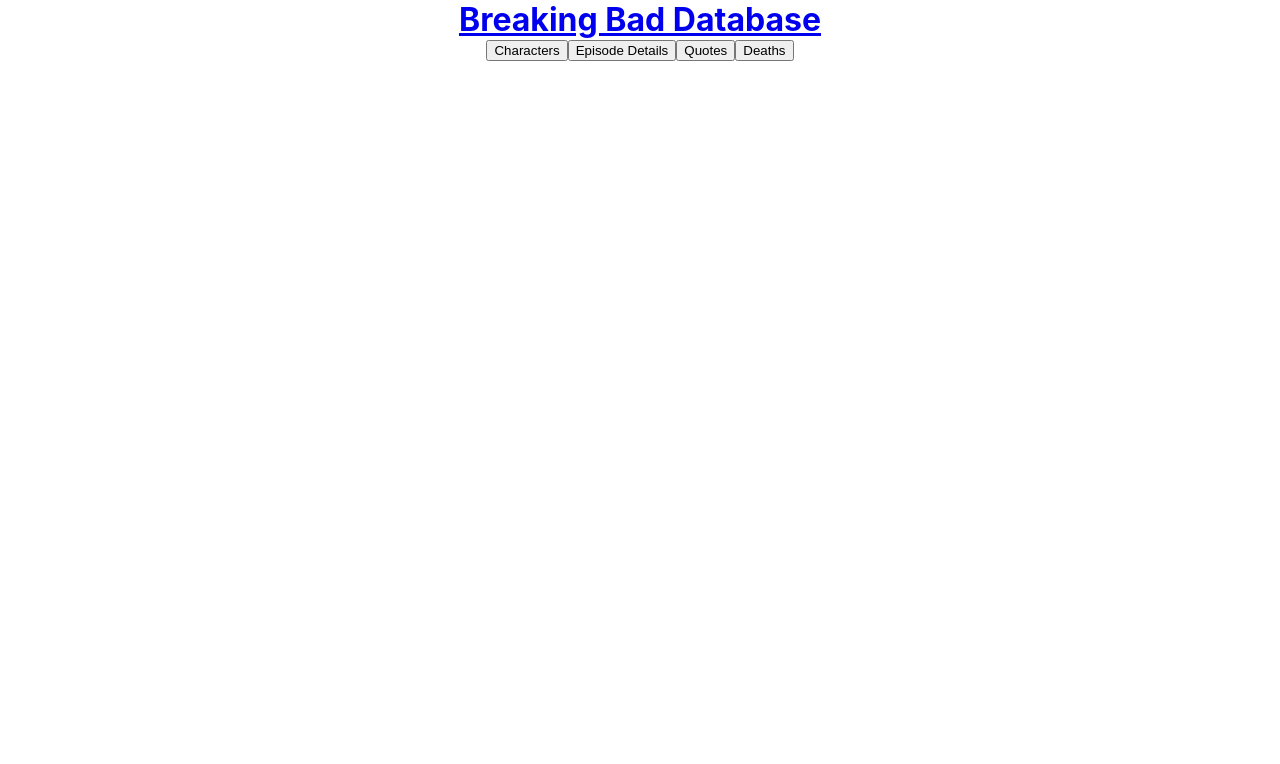
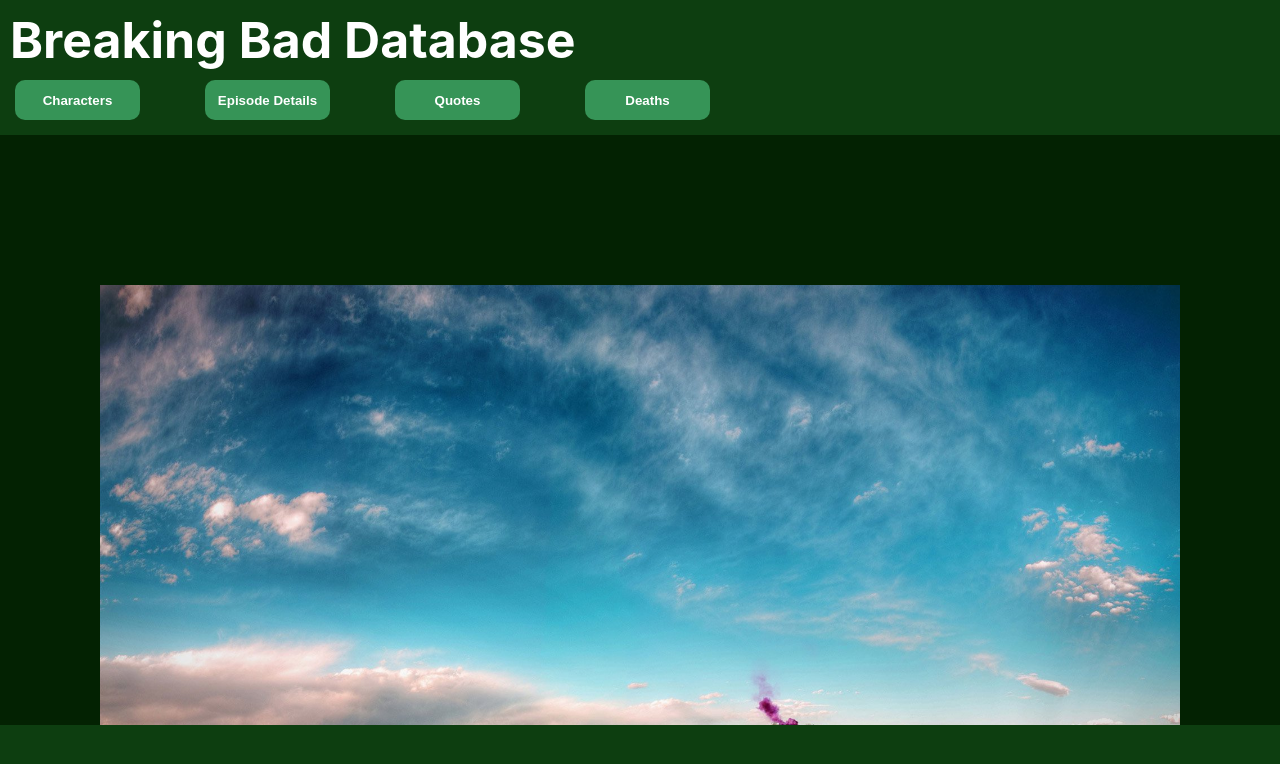
Before and after one commit to jck510/Breaking-Bad-App, a React (Create React App) app: page / in a window 1280 px wide. Shown: the top 764 px of the page. Built offline with nearby package versions, Linux system fonts and the light colour scheme.

Commit message:
Home Page work

```diff
--- a/src/App.css
+++ b/src/App.css
@@ -28,6 +28,7 @@
   color: #61dafb;
 }
 
+
 @keyframes App-logo-spin {
   from {
     transform: rotate(0deg);
--- a/src/components/HomePage.js
+++ b/src/components/HomePage.js
@@ -4,12 +4,29 @@
 const HomePage = () => {
   return (
     <div className='home-page'>
-        <div className='main-nav-bar'>
-            <Link to='/'><h1>Breaking Bad Database</h1></Link>
+        <div className='main-nav-bar-div'>
+            <Link to='/' className='links'><h1>Breaking Bad Database</h1></Link>
+            <div className='nav-bar-buttons-div'>
             <Link to='/characters'><button>Characters</button></Link>
             <Link to='/episode-details'><button>Episode Details</button></Link>
             <Link to='/quotes'><button>Quotes</button></Link>
             <Link to='/deaths'><button>Deaths</button></Link>
+
+            </div>
+
+
+        </div>
+        <div className='auto-slider'>
+        <ul className='main-photos-list'>
+            <li><img alt='' src='../assets/images/mainphoto1.jpg'/></li>
+            <li><img alt='' src='../assets/images/mainphoto2.jpg'/></li>
+            <li><img alt='' src='../assets/images/mainphoto3.jpg'/></li>
+            <li><img alt='' src='../assets/images/mainphoto4.jpg'/></li>
+        </ul>
+
+        </div>
+
+        <div className='main-footer-div'>
 
         </div>
     </div>
--- a/src/index.css
+++ b/src/index.css
@@ -1,18 +1,23 @@
 :root {
   --color-one: #093009;
-  --color-two: #0D3E10;
+  --top-bar-color: #0D3E10;
   --color-three: #1F6032;
   --color-four: #29773E;
-  --color-five: #369457;
-  --color-six: #032202;
+  --button-color: #369457;
+  --background-color: #032202;
+  --text-color: #FFFFFF;
+  --main-picture-desktop-width: 1080px;
+  --main-picture-desktop-height: 540px;
 }
 
 * {
   margin: 0;
+  padding: 0;
 }
 
 body {
   margin: 0;
+
   font-family: -apple-system, BlinkMacSystemFont, 'Segoe UI', 'Roboto', 'Oxygen',
     'Ubuntu', 'Cantarell', 'Fira Sans', 'Droid Sans', 'Helvetica Neue',
     sans-serif;
@@ -24,3 +29,116 @@
   font-family: source-code-pro, Menlo, Monaco, Consolas, 'Courier New',
     monospace;
 }
+
+.main-nav-bar-div {
+  background-color: var(--top-bar-color);
+}
+
+.main-nav-bar-div h1{
+  color: var(--text-color);
+  font-size: 50px;
+  padding: 10px;
+  display: flex;
+
+}
+
+.links {
+  text-decoration: none;
+}
+
+.main-footer-div {
+  background-color: var(--top-bar-color);
+  position: fixed;
+  bottom: 0;
+  width: 100%;
+  height: 75px;
+
+
+
+}
+
+.nav-bar-buttons-div {
+  display: flex;
+  justify-content: left;
+
+}
+
+.nav-bar-buttons-div button{
+  text-decoration: none;
+  font-weight: bold;
+  background-color: var(--button-color);
+  border: 0;
+  border-radius: 10px;
+  width: 125px;
+  height: 40px;
+  padding: 5px;
+  color: var(--text-color);
+  margin-left: 15px;
+  margin-right: 50px;
+  margin-bottom: 15px;
+}
+
+.nav-bar-buttons-div button:hover{
+  cursor: pointer;
+  background-color: var(--color-three);
+}
+
+.main-photos-list {
+  list-style: none;
+  display: flex;
+  /* animation-name: slide;
+  animation-duration: 10s;
+  animation-iteration-count:infinite; */
+
+  animation: slide 30s ease-in-out infinite;
+
+
+}
+
+.main-photos-list img {
+  width: 1080px;
+  /* height: var(--main-picture-desktop-height); */
+  height: 650px;
+  display: block;
+}
+
+.auto-slider{
+  display: flex;
+  margin: 150px auto;
+
+  /* outline: 1px solid red; */
+  width: 1080px;
+  /* height: var(--main-picture-desktop-height); */
+  height: 650px;
+  overflow-x: hidden;
+
+
+
+}
+
+.home-page {
+  background-color: var(--background-color);
+  position: absolute;
+  height: 100%;
+  width: 100%;
+  overflow-x: hidden;
+
+}
+
+@keyframes slide{
+  10%{
+    transform: translateX(0);
+  }
+  15%, 30%{
+    transform: translateX(-1080px);
+  }
+  35%, 50%{
+    transform: translateX(-2160px);
+  }
+  55%, 70%{
+    transform: translateX(-3240px);
+  }
+  75%, 90%{
+    transform: translateX(0);
+  }
+}
```
Also changed, not shown: public/assets/images/mainphoto3.jpg.
